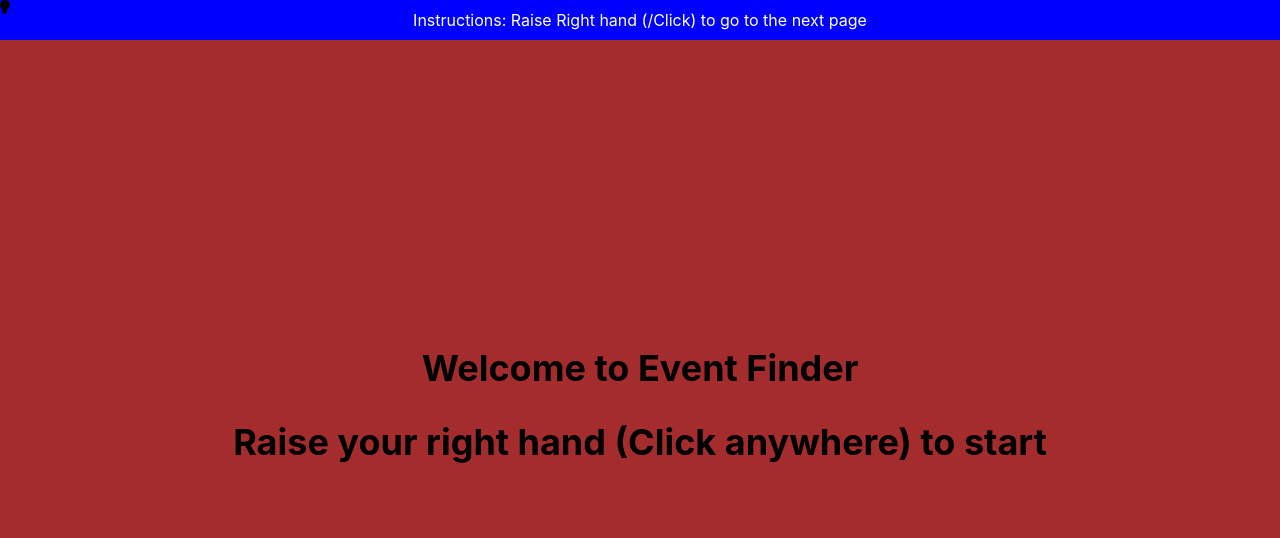
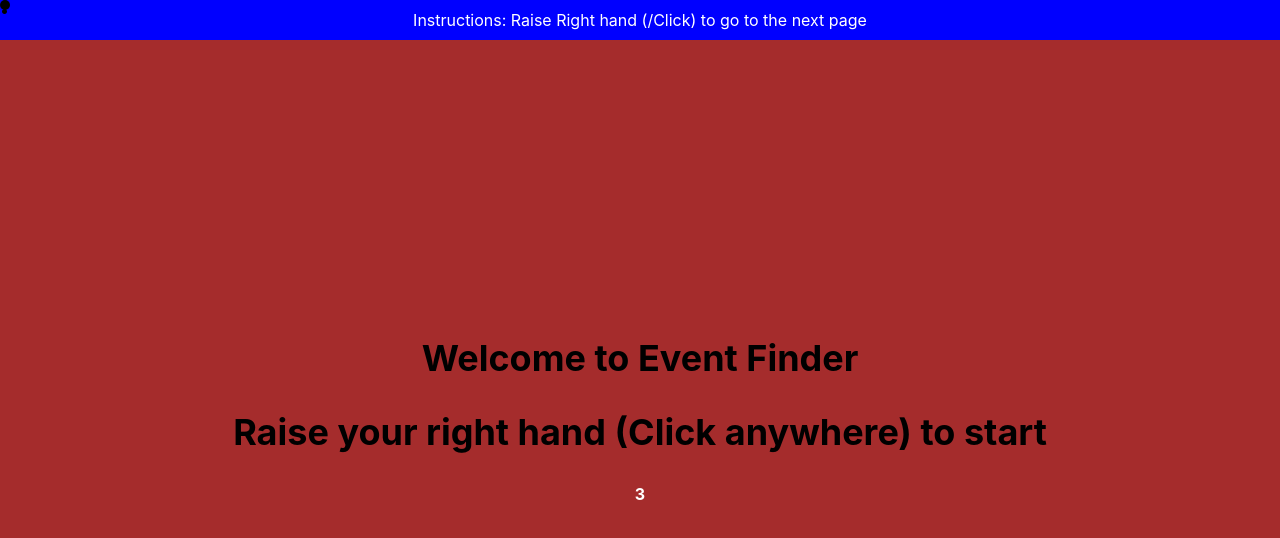
Before and after one commit to eisrael625/cpsc484proj, a React (Create React App) app: page / in a window 1280 px wide. Shown: the top 538 px of the page. Built offline with nearby package versions, Linux system fonts and the light colour scheme; no server answers.

Commit message:
timer home page

```diff
--- a/src/HomePage.js
+++ b/src/HomePage.js
@@ -1,4 +1,4 @@
-import React, { useState } from "react";
+import React, { useState, useEffect } from "react";
 import HandPositionTracker from "./interface";
 import Header from "./Header.js";
 import Footer from "./Footer.js";
@@ -7,6 +7,19 @@ import "./HomePage.css";
 
 const HomePage = () => {
   const [selectedOption, setSelectedOption] = useState(null);
+  const [countdown, setCountdown] = useState(3); // Initialize countdown state
+
+  // Start the countdown when selectedOption changes
+  useEffect(() => {
+    if (selectedOption !== null && countdown > 0) {
+      const intervalId = setInterval(() => {
+        setCountdown((prevCountdown) => prevCountdown - 1);
+      }, 1000);
+
+      // Clear the interval when the component unmounts or when selectedOption changes
+      return () => clearInterval(intervalId);
+    }
+  }, [selectedOption, countdown]); // Include countdown in the dependency array
 
   // Handle function to simulate clicking on the container based on selectedOption
   const handleClick = (href) => {
@@ -15,18 +28,24 @@ const HomePage = () => {
   };
 
   // Check if the selectedOption is 1, 2, or 3 and simulate click accordingly
-  if (selectedOption === 1 || selectedOption === 2 || selectedOption === 3) { //If hand is lifted
+  if (selectedOption === 1 || selectedOption === 2 || selectedOption === 3) {
+    //If hand is lifted
     handleClick("/eventCat");
   }
 
   return (
     <>
       <Header instructions="Raise Right hand (/Click) to go to the next page" />
-      <HandPositionTracker setSelectedOption={setSelectedOption} /> {/* Pass setSelectedOption as props */}
+      <HandPositionTracker setSelectedOption={setSelectedOption} />{" "}
+      {/* Pass setSelectedOption as props */}
       <div className="home">
         <div className="container" onClick={() => handleClick("/eventCat")}>
           <h1 className="text">Welcome to Event Finder</h1>
-          <h2 className="text">Raise your right hand (Click anywhere) to start</h2>
+          <h2 className="text">
+            Raise your right hand (Click anywhere) to start
+          </h2>
+          {/* Display the countdown */}
+          <p className="timer">{countdown}</p>
         </div>
       </div>
     </>
```
